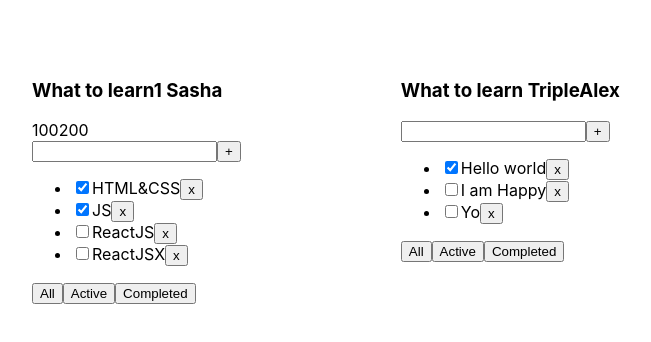
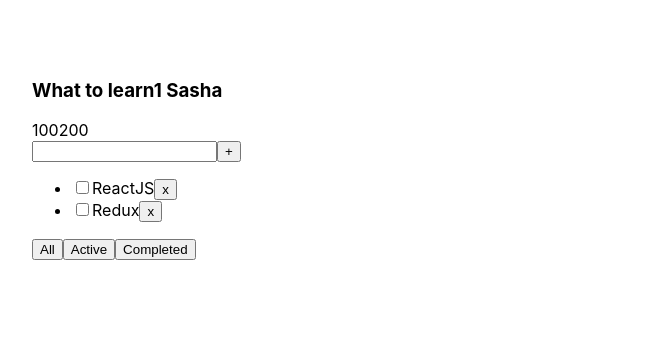
Before and after one commit to Munticaro/1-todolist, a React (Create React App) app: page / in a window 1280 px wide. Shown: the top 342 px of the page, without its empty margins (28-679 px from the left). Built offline with nearby package versions, Linux system fonts and the light colour scheme.

Commit message:
Update App.tsx

```diff
--- a/src/App.tsx
+++ b/src/App.tsx
@@ -1,28 +1,54 @@
-import React from 'react';
+import React, { useState } from 'react';
 import './App.css';
-import {Todolist} from "./Todolist";
+import {TaskType, Todolist} from "./Todolist";
+
+export type FilterValuesType = "all" | "active" | "completed"
 
 function App() {
 
-    const truck='What to learn1 Sasha'
-    const truckNew='What to learn TripleAlex'
+    const truck= 'What to learn1 Sasha'
+    // const truckNew= 'What to learn TripleAlex'
 
-    const tasks1 = [
+    let [tasks1, setTasks1] = useState< Array<TaskType> >([
         { id: 1, title: "HTML&CSS", isDone: true },
         { id: 2, title: "JS", isDone: true },
         { id: 3, title: "ReactJS", isDone: false },
-        { id: 4, title: "ReactJSX", isDone: false }
-    ]
-    const tasks2 = [
-        { id: 1, title: "Hello world", isDone: true },
-        { id: 2, title: "I am Happy", isDone: false },
-        { id: 3, title: "Yo", isDone: false }
-    ]
+        { id: 4, title: "Redux", isDone: false }
+    ]);
+    let [filter, setFilter] = useState<FilterValuesType>("active");
+
+    function removeTask(id: number) {
+        let filteredTasks1 = tasks1.filter( el => el.id !== id)
+        setTasks1(filteredTasks1)
+    }
+
+    function changeFilter(value: FilterValuesType) {
+        setFilter(value);
+    }
+
+    let tasksForTodolist = tasks1;
+    if (filter === "completed") {
+        tasksForTodolist = tasks1.filter(el => el.isDone === true);
+    }
+    if (filter === "active") {
+        tasksForTodolist = tasks1.filter(el => el.isDone === false);
+    }
+    // const tasks2 = [
+    //     { id: 1, title: "Hello world", isDone: true },
+    //     { id: 2, title: "I am Happy", isDone: false },
+    //     { id: 3, title: "Yo", isDone: false }
+    // ]
 
     return (
         <div className="App">
-            <Todolist truck={truck} truck2={100200} tasks={tasks1}/>
-            <Todolist truck={truckNew} truck3={true} tasks={tasks2}/>
+            <Todolist
+                truck={truck}
+                truck2={100200}
+                tasks={tasksForTodolist}
+                removeTasks1={removeTask}
+                changeFilter={changeFilter}
+            />
+            {/*<Todolist truck={truckNew} truck3={true} tasks={tasks2}/>*/}
         </div>
     );
 
```
